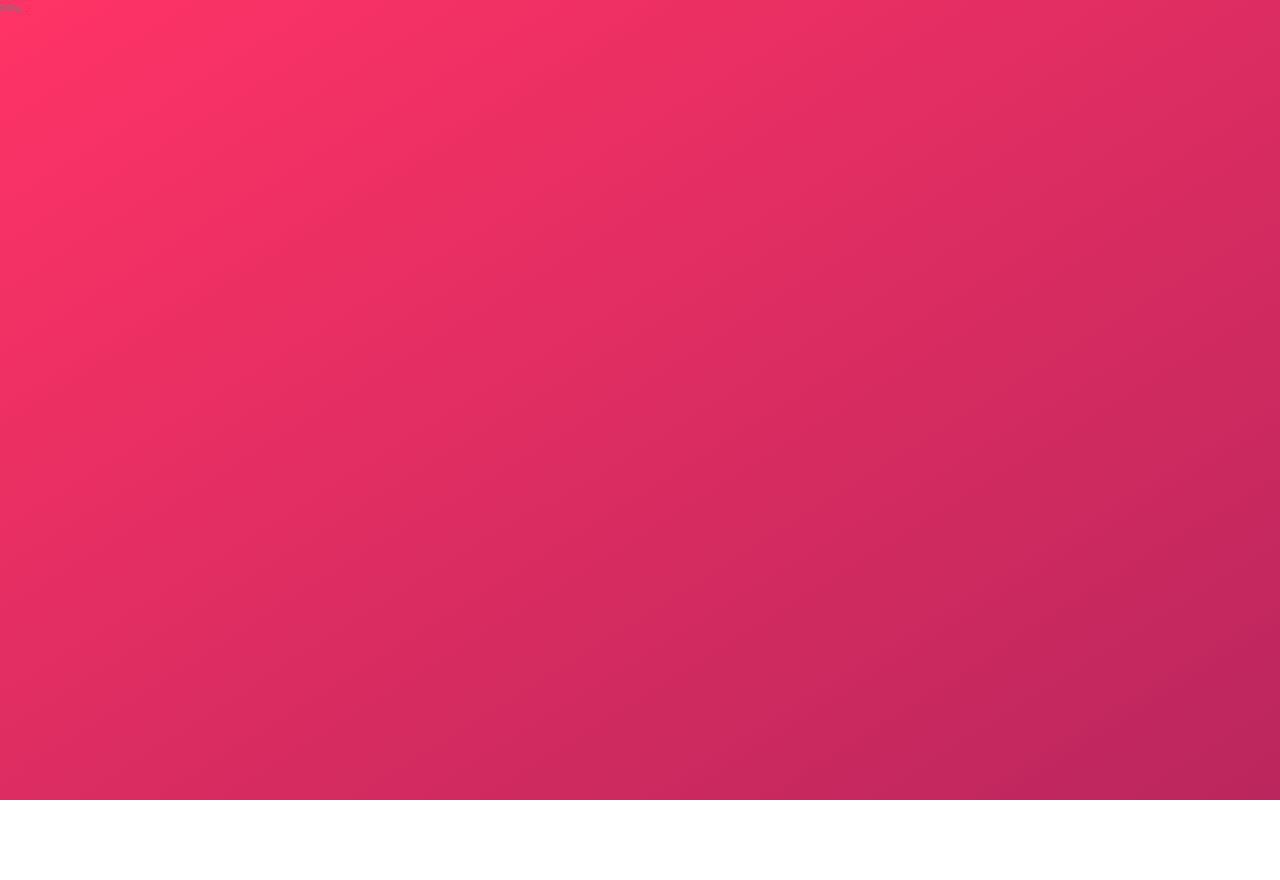
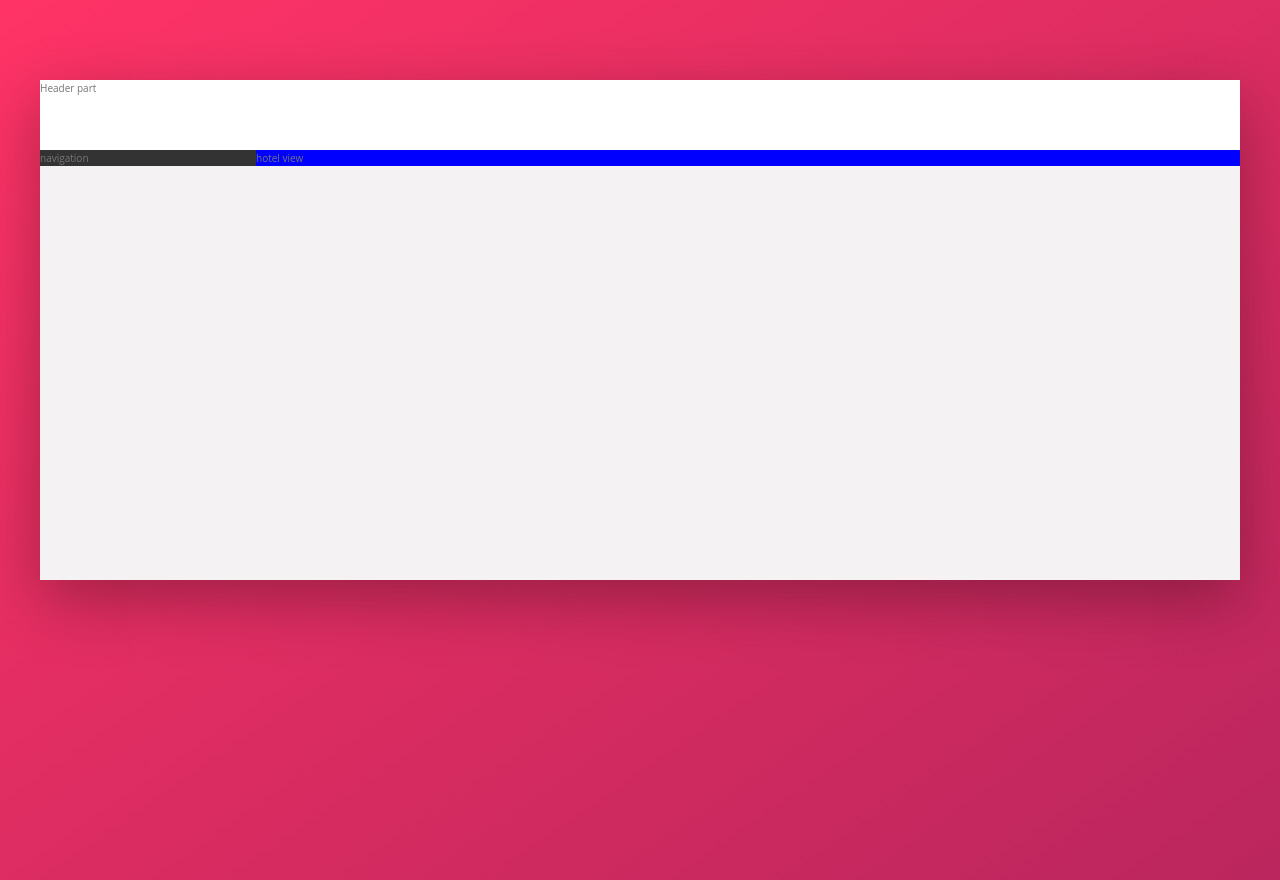
Before and after one commit to lexicon01/WokeState, a website: page index.html in a window 1280 px wide. Before the commit the page ends 800 px from the top, so only its background shows below. Drawn offline with Linux system fonts and the light colour scheme.

Commit message:
setting up the layout.. gettin dat green status

```diff
--- a/index.html
+++ b/index.html
@@ -10,7 +10,19 @@
 </head>
 <body>
 
-    <p>trillo</p>
+    <div class="container">
+        <div class="header">
+            Header part
+        </div>
+        <div class="content">
+            <nav class="sidebar">
+                navigation
+            </nav>
+            <main class="hotel-view">
+                hotel view
+            </main>
+        </div>
+    </div>
 
 </body>
 </html>
--- a/sass/_base.scss
+++ b/sass/_base.scss
@@ -28,6 +28,8 @@ Grey dark 3: #999
     --color-grey-dark-1: #333;
     --color-grey-dark-2: #777;
     --color-grey-dark-3: #999;
+
+    --shadow-dark: 0 2rem 6rem rgba(0,0,0,.3);
 }
 
 * {
--- a/sass/_layout.scss
+++ b/sass/_layout.scss
@@ -0,0 +1,31 @@
+.container {
+    max-width: 120rem;
+    margin: 8rem auto;
+    background-color: var(--color-grey-light-2);
+    box-shadow: var(--shadow-dark);
+
+    min-height: 50rem;
+}
+
+.header {
+    height: 7rem;
+    background-color: #fff;
+    border-bottom: var(--color-grey-light-2);
+}
+
+.content {
+    display: flex;
+}
+
+.sidebar {
+    background-color: var(--color-grey-dark-1);
+
+    flex: 0 0 18%;
+}
+
+.hotel-view {
+    background-color: blue;
+
+    flex: 1;
+
+}
```
Also changed, not shown: css/style.css.
